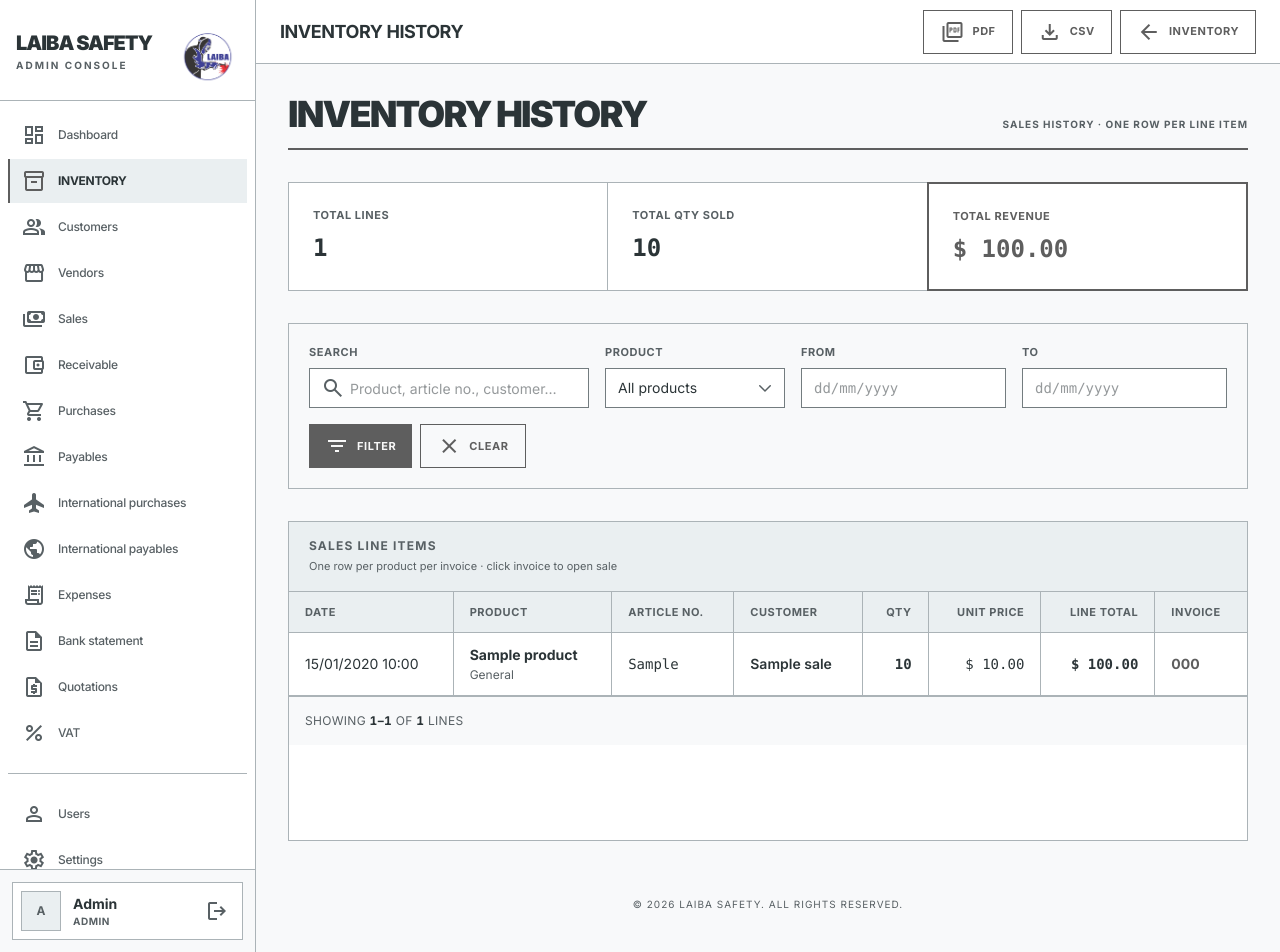
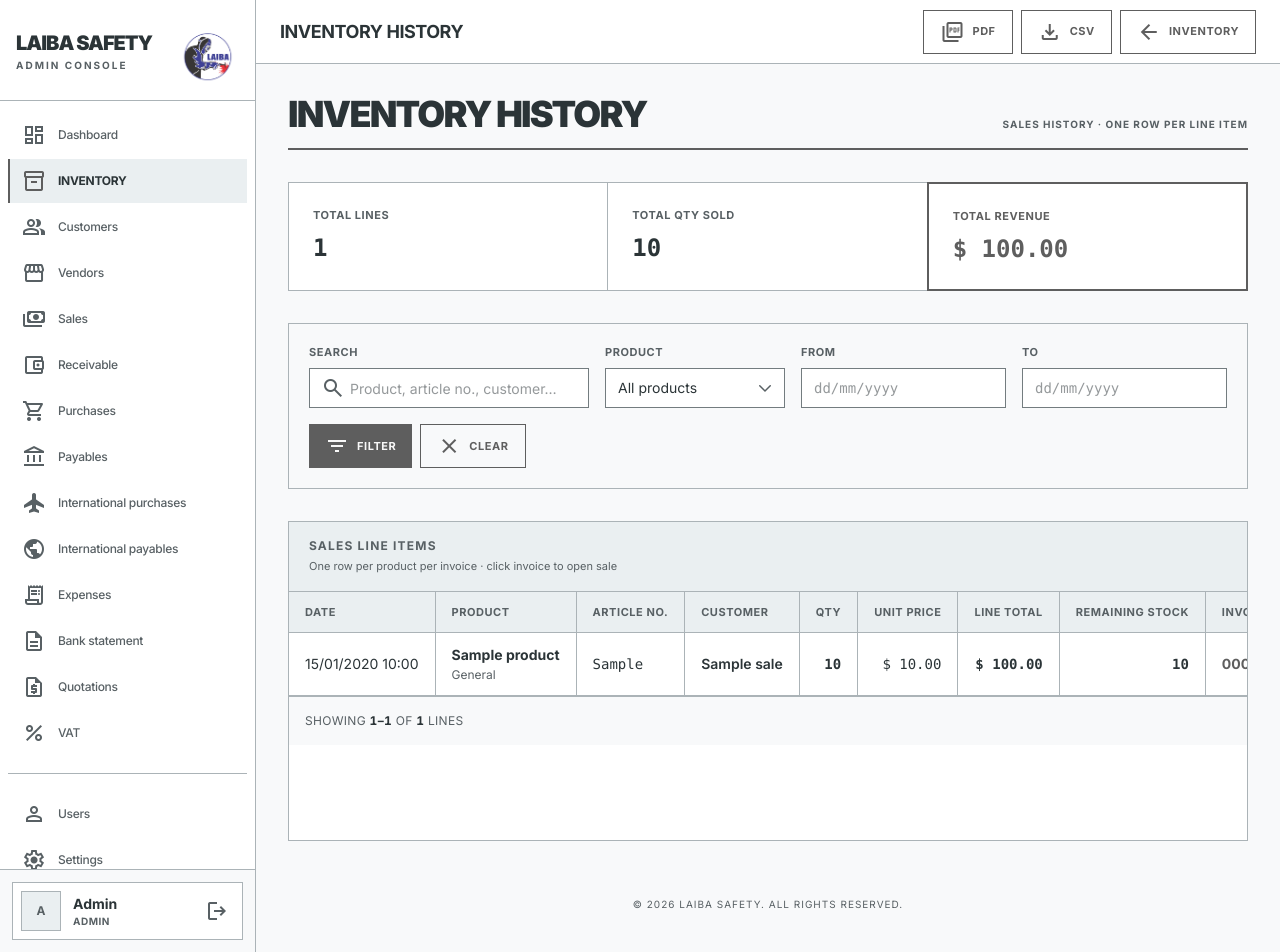
Before and after one commit to MuhammadSaljooq/projectlaibaindustry, a Laravel app: page /inventory/history in a window 1280 px wide. Run offline with Laravel 12, Linux system fonts and the light colour scheme; a user stored in the database is signed in; data comes from the database, SQL or seed files in the repository; tables that the repository leaves empty hold one stand-in row (values such as "Sample post"); style sheets or scripts are compiled from the project's sources; some libraries are stand-ins or nearby versions.

Commit message:
Add remaining stock column to Inventory History table and PDF
Co-authored-by: Cursor <cursoragent@cursor.com>

```diff
--- a/laibaindustry-erp/resources/views/inventory/history.blade.php
+++ b/laibaindustry-erp/resources/views/inventory/history.blade.php
@@ -143,6 +143,7 @@ Clear
 <th class="st-th px-4 py-3 text-right whitespace-nowrap">Qty</th>
 <th class="st-th px-4 py-3 text-right whitespace-nowrap hidden md:table-cell">Unit price</th>
 <th class="st-th px-4 py-3 text-right whitespace-nowrap">Line total</th>
+<th class="st-th px-4 py-3 text-right whitespace-nowrap hidden lg:table-cell">Remaining stock</th>
 <th class="st-th px-4 py-3 whitespace-nowrap">Invoice</th>
 </tr>
 </thead>
@@ -173,6 +174,9 @@ $ihSearchText = mb_strtolower(
 <td class="st-td px-4 py-3 text-sm font-mono font-bold text-right tabular-nums text-[#2B3437]">{{ $item->quantity }}</td>
 <td class="st-td px-4 py-3 text-sm font-mono text-right tabular-nums text-[#586064] hidden md:table-cell">{{ $currencySymbol }} {{ number_format($item->selling_price, 2) }}</td>
 <td class="st-td px-4 py-3 text-sm font-mono font-bold text-right tabular-nums text-[#5E5E5E]">{{ $currencySymbol }} {{ number_format($lineTotal, 2) }}</td>
+<td class="st-td px-4 py-3 text-sm font-mono font-bold text-right tabular-nums hidden lg:table-cell {{ ($item->product?->stock_quantity ?? 0) <= ($item->product?->reorder_level ?? 0) ? 'text-[#9F403D]' : 'text-[#2B3437]' }}">
+{{ $item->product ? number_format($item->product->stock_quantity) : '—' }}
+</td>
 <td class="st-td px-4 py-3 text-sm">
 @if($item->sale)
 <a href="{{ route('sales.show', $item->sale) }}" class="font-bold text-[#5E5E5E] hover:underline underline-offset-2">
@@ -185,7 +189,7 @@ $ihSearchText = mb_strtolower(
 </tr>
 @empty
 <tr>
-<td colspan="8" class="px-6 py-14 text-center text-sm text-[#586064] border-b border-[#ABB3B7]">
+<td colspan="9" class="px-6 py-14 text-center text-sm text-[#586064] border-b border-[#ABB3B7]">
 <p class="font-semibold text-[#2B3437] mb-1">No sales history found</p>
 @if(request('search') || request('product_id') || request('customer') || request('from') || request('to'))
 <a href="{{ route('inventory.history') }}" class="text-[#5E5E5E] font-bold underline underline-offset-2">Clear filters</a>
```
Also changed, not shown: laibaindustry-erp/resources/views/inventory/history-pdf.blade.php (+6 -1 lines).
